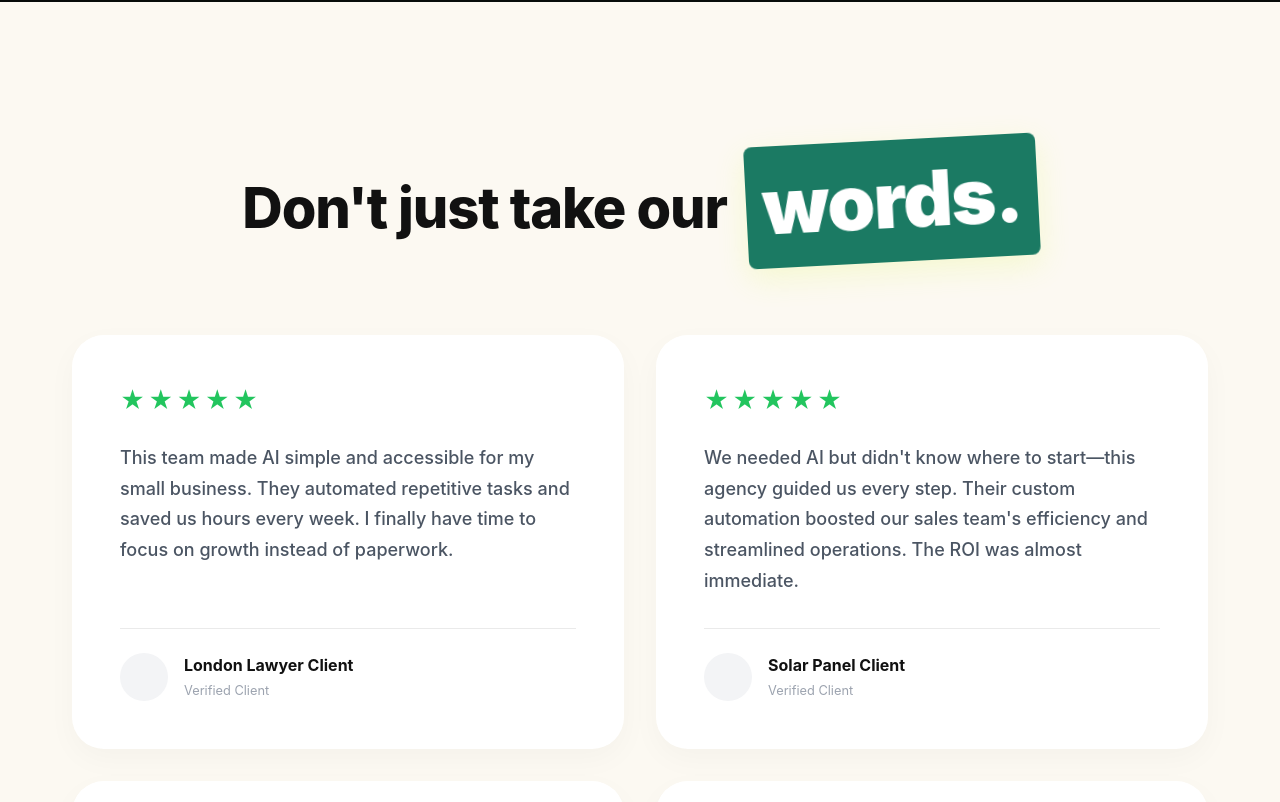
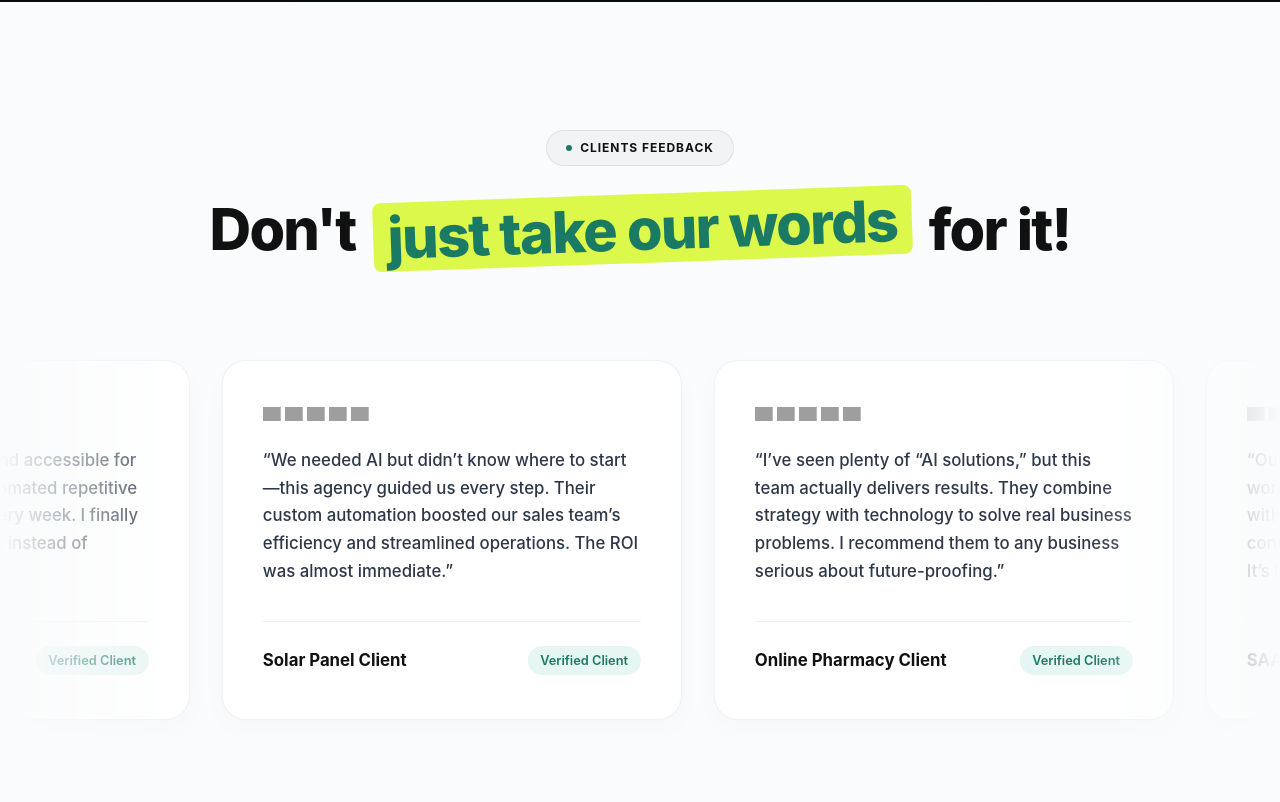
Before and after one commit to progresswithai/automation-website, a Next.js app: page / in a window 1280 px wide. Shown: the part 7460-8262 px from the top of the page. Built offline with nearby package versions, Linux system fonts and the light colour scheme; grey boxes are pictures that could not be loaded.

Commit message:
feat: add FAQ and Testimonials components to the website architecture

```diff
--- a/components/Testimonials.css
+++ b/components/Testimonials.css
@@ -1,95 +1,187 @@
-.testimonials-section {
-  background-color: var(--background-soft);
+.feedback-section {
+  position: relative;
+  background-color: #fafbfc;
   padding: 8rem 0;
+  overflow: hidden;
 }
 
-.testimonials-title {
-  text-align: center;
-  font-size: 3.5rem;
-  font-weight: 800;
-  margin-bottom: 4rem;
-  letter-spacing: -0.02em;
-  color: #111;
+.feedback-container {
+  max-width: 100%;
+  padding: 0;
 }
 
-.testimonials-title .title-highlight-wrapper {
-  display: inline-block;
-  transform: rotate(-3deg);
-  margin-left: 0.5rem;
+/* Badge Styles */
+.feedback-badge-wrapper {
+  display: flex;
+  justify-content: center;
+  margin-bottom: 1.75rem;
+  padding: 0 1.5rem;
 }
 
-.testimonials-title .title-highlight {
-  background-color: var(--primary);
-  color: #fff;
-  padding: 0.2rem 1rem;
-  border-radius: var(--radius-sm);
+.feedback-badge {
+  display: inline-flex;
+  align-items: center;
+  gap: 0.5rem;
+  padding: 0.5rem 1.2rem;
+  background: rgba(0, 0, 0, 0.03);
+  border: 1px solid rgba(0, 0, 0, 0.08);
+  border-radius: var(--radius-pill);
+  font-size: 0.75rem;
+  font-weight: 700;
+  letter-spacing: 0.08em;
+  color: #111111;
+  text-transform: uppercase;
 }
 
-.testimonials-grid {
-  display: grid;
-  grid-template-columns: repeat(2, 1fr);
-  gap: 2rem;
+.feedback-badge-dot {
+  width: 6px;
+  height: 6px;
+  background-color: var(--primary);
+  border-radius: 50%;
 }
 
-.testimonial-card {
-  background-color: #fff;
-  padding: 3rem;
-  border-radius: var(--radius-xl);
+/* Section Title */
+.feedback-title-container {
+  text-align: center;
+  margin-bottom: 5rem;
+  padding: 0 1.5rem;
+}
+
+.feedback-section-title {
+  font-size: clamp(2.2rem, 4.5vw, 3.6rem);
+  font-weight: 800;
+  color: #111111;
+  letter-spacing: -0.03em;
+  line-height: 1.15;
+  margin: 0;
+}
+
+.feedback-highlight {
+  display: inline-flex;
+  padding: 0.1rem 0.9rem;
+  background-color: var(--highlight);
+  color: var(--primary);
+  transform: rotate(-2deg);
+  border-radius: 0.5rem;
+  font-weight: 800;
+  margin: 0 0.4rem;
+}
+
+/* Slider Marquee Layout */
+.feedback-marquee-container {
+  overflow: hidden;
+  width: 100%;
+  display: flex;
+  mask-image: linear-gradient(to right, transparent, white 15%, white 85%, transparent);
+  -webkit-mask-image: linear-gradient(to right, transparent, white 15%, white 85%, transparent);
+  padding: 1rem 0;
+}
+
+.feedback-marquee-track {
+  display: flex;
+  gap: 2rem;
+  width: max-content;
+  animation: slide-feedback 50s linear infinite;
+}
+
+.feedback-marquee-container:hover .feedback-marquee-track {
+  animation-play-state: paused;
+}
+
+/* Testimonial Card Styles */
+.feedback-card {
+  background-color: #ffffff;
+  border: 1px solid rgba(0, 0, 0, 0.06);
+  border-radius: 1.5rem;
+  padding: 2.75rem 2.5rem;
+  width: 460px;
+  flex-shrink: 0;
   display: flex;
   flex-direction: column;
-  transition: transform 0.3s ease;
-  box-shadow: 0 10px 30px rgba(0,0,0,0.03);
+  justify-content: space-between;
+  box-shadow: 0 10px 30px rgba(0, 0, 0, 0.02);
+  transition: all 0.4s cubic-bezier(0.16, 1, 0.3, 1);
 }
 
-.testimonial-card:hover {
-  transform: translateY(-5px);
+.feedback-card:hover {
+  transform: translateY(-6px);
+  border-color: rgba(27, 122, 99, 0.15);
+  box-shadow: 0 20px 40px rgba(27, 122, 99, 0.06);
 }
 
-.stars {
-  color: #22c55e;
-  font-size: 1.5rem;
+.feedback-stars {
+  display: flex;
+  gap: 0.25rem;
   margin-bottom: 1.5rem;
-  display: flex;
-  gap: 0.2rem;
 }
 
-.testimonial-text {
-  font-size: 1.125rem;
-  line-height: 1.7;
-  color: #4b5563;
-  flex-grow: 1;
-  margin-bottom: 2rem;
-  font-weight: 500;
+.feedback-stars img {
+  width: 18px;
+  height: 18px;
+  object-fit: contain;
 }
 
-.testimonial-author {
-  display: flex;
-  align-items: center;
-  gap: 1rem;
-  border-top: 1px solid var(--border-color);
-  padding-top: 1.5rem;
+.feedback-text {
+  font-size: 1.05rem;
+  line-height: 1.65;
+  color: #2d3748;
+  font-weight: 500;
+  margin: 0 0 2.25rem 0;
+  flex-grow: 1;
 }
 
-.author-avatar {
-  width: 48px;
-  height: 48px;
-  border-radius: 50%;
-  background: #f3f4f6;
+.feedback-author-row {
+  border-top: 1px solid rgba(0, 0, 0, 0.06);
+  padding-top: 1.5rem;
+  display: flex;
+  justify-content: space-between;
+  align-items: center;
 }
 
-.author-info h6 {
-  font-size: 1rem;
+.feedback-author-name {
+  font-size: 1.05rem;
   font-weight: 700;
-  color: #111;
+  color: #111111;
+  margin: 0;
 }
 
-.author-verified {
+.feedback-author-tag {
   font-size: 0.8rem;
-  color: #9ca3af;
+  font-weight: 600;
+  color: var(--primary);
+  background-color: #e6f6f2;
+  padding: 0.3rem 0.8rem;
+  border-radius: 50px;
 }
 
-@media (max-width: 768px) {
-  .testimonials-grid {
-    grid-template-columns: 1fr;
+/* Loop Animation */
+@keyframes slide-feedback {
+  0% {
+    transform: translate3d(0, 0, 0);
+  }
+  100% {
+    transform: translate3d(-50%, 0, 0);
   }
 }
+
+/* Responsive adjustments */
+@media (max-width: 768px) {
+  .feedback-section {
+    padding: 6rem 0;
+  }
+  .feedback-title-container {
+    margin-bottom: 3.5rem;
+  }
+  .feedback-card {
+    width: 360px;
+    padding: 2.25rem 2rem;
+  }
+  .feedback-text {
+    font-size: 0.95rem;
+    margin-bottom: 1.75rem;
+  }
+  .feedback-stars img {
+    width: 16px;
+    height: 16px;
+  }
+}
--- a/components/Testimonials.tsx
+++ b/components/Testimonials.tsx
@@ -1,54 +1,85 @@
 import "./Testimonials.css";
 
-export default function Testimonials({ customTestimonials, customTitle }: { customTestimonials?: {text: string, author: string}[], customTitle?: React.ReactNode }) {
-  const defaultTestimonials = [
+export default function Testimonials() {
+  const testimonials = [
     {
       text: "This team made AI simple and accessible for my small business. They automated repetitive tasks and saved us hours every week. I finally have time to focus on growth instead of paperwork.",
       author: "London Lawyer Client"
     },
     {
-      text: "We needed AI but didn't know where to start—this agency guided us every step. Their custom automation boosted our sales team's efficiency and streamlined operations. The ROI was almost immediate.",
+      text: "We needed AI but didn’t know where to start—this agency guided us every step. Their custom automation boosted our sales team’s efficiency and streamlined operations. The ROI was almost immediate.",
       author: "Solar Panel Client"
     },
     {
-      text: "I've seen plenty of 'AI solutions,' but this team actually delivers results. They combine strategy with technology to solve real business problems. I recommend them to any business serious about future-proofing.",
+      text: "I’ve seen plenty of “AI solutions,” but this team actually delivers results. They combine strategy with technology to solve real business problems. I recommend them to any business serious about future-proofing.",
       author: "Online Pharmacy Client"
     },
     {
-      text: "Our enterprise had complex, outdated workflows, and they transformed everything with AI automation. Departments are now connected, and reporting happens in real time. It's been a game-changer for productivity.",
+      text: "Our enterprise had complex, outdated workflows, and they transformed everything with AI automation. Departments are now connected, and reporting happens in real time. It’s been a game-changer for productivity.",
+      author: "SAAS Client"
+    },
+    // Duplicate the 4 main items to create a seamless infinite loop in the conveyor marquee track
+    {
+      text: "This team made AI simple and accessible for my small business. They automated repetitive tasks and saved us hours every week. I finally have time to focus on growth instead of paperwork.",
+      author: "London Lawyer Client"
+    },
+    {
+      text: "We needed AI but didn’t know where to start—this agency guided us every step. Their custom automation boosted our sales team’s efficiency and streamlined operations. The ROI was almost immediate.",
+      author: "Solar Panel Client"
+    },
+    {
+      text: "I’ve seen plenty of “AI solutions,” but this team actually delivers results. They combine strategy with technology to solve real business problems. I recommend them to any business serious about future-proofing.",
+      author: "Online Pharmacy Client"
+    },
+    {
+      text: "Our enterprise had complex, outdated workflows, and they transformed everything with AI automation. Departments are now connected, and reporting happens in real time. It’s been a game-changer for productivity.",
       author: "SAAS Client"
     }
   ];
 
-  const testimonials = customTestimonials || defaultTestimonials;
+  return (
+    <section id="clients_feedback" className="feedback-section">
+      <div className="container feedback-container">
 
-  return (
-    <section className="testimonials-section">
-      <div className="container">
-        {customTitle ? (
-          customTitle
-        ) : (
-          <h2 className="testimonials-title animate-fade-in">
-            Don't just take our <span className="title-highlight-wrapper"><span className="title-highlight">words.</span></span>
+        {/* Section Pill Badge */}
+        <div className="feedback-badge-wrapper animate-fade-in">
+          <div className="feedback-badge">
+            <span className="feedback-badge-dot"></span>
+            Clients feedback
+          </div>
+        </div>
+
+        {/* Section Title */}
+        <div className="feedback-title-container animate-fade-in">
+          <h2 className="feedback-section-title">
+            Don't <span className="feedback-highlight">just take our words</span> for it!
           </h2>
-        )}
-        <div className="testimonials-grid">
-          {testimonials.map((testimonial, index) => (
-            <div key={index} className="testimonial-card animate-fade-in" style={{animationDelay: `${index * 100}ms`}}>
-              <div className="stars">
-                <span>★</span><span>★</span><span>★</span><span>★</span><span>★</span>
-              </div>
-              <p className="testimonial-text">{testimonial.text}</p>
-              <div className="testimonial-author">
-                <div className="author-avatar"></div>
-                <div className="author-info">
-                  <h6>{testimonial.author}</h6>
-                  <span className="author-verified">Verified Client</span>
+        </div>
+
+        {/* Conveyor/Marquee Testimonial slider */}
+        <div className="feedback-marquee-container">
+          <div className="feedback-marquee-track">
+            {testimonials.map((item, idx) => (
+              <div key={idx} className="feedback-card">
+                <div className="feedback-stars">
+                  <img src="https://theaiautomationagency.ai/wp-content/uploads/2024/11/star-red.svg" alt="star" />
+                  <img src="https://theaiautomationagency.ai/wp-content/uploads/2024/11/star-red.svg" alt="star" />
+                  <img src="https://theaiautomationagency.ai/wp-content/uploads/2024/11/star-red.svg" alt="star" />
+                  <img src="https://theaiautomationagency.ai/wp-content/uploads/2024/11/star-red.svg" alt="star" />
+                  <img src="https://theaiautomationagency.ai/wp-content/uploads/2024/11/star-red.svg" alt="star" />
+                </div>
+
+                <p className="feedback-text">“{item.text}”</p>
+
+                <div className="feedback-author-row">
+                  <h6 className="feedback-author-name">{item.author}</h6>
+                  <span className="feedback-author-tag">Verified Client</span>
                 </div>
               </div>
-            </div>
-          ))}
+            ))}
+          </div>
         </div>
+
       </div>
     </section>
   );
```
